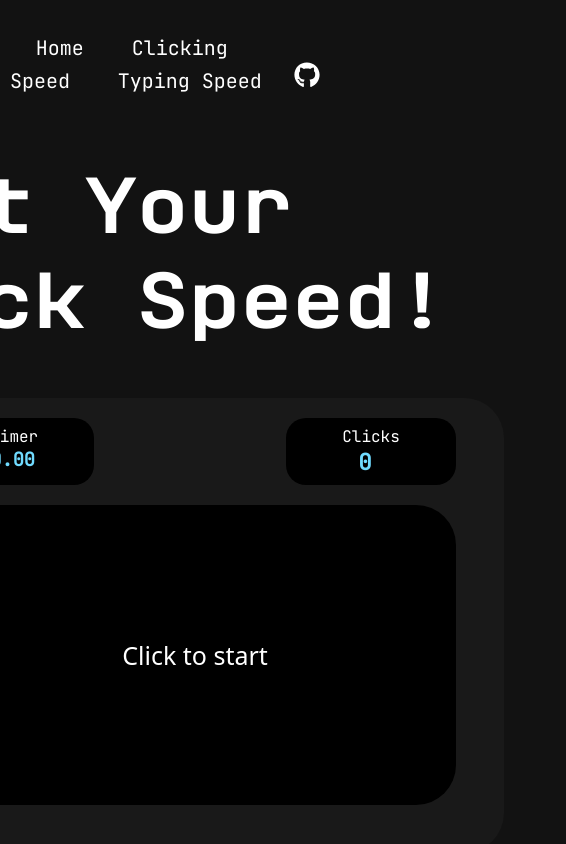
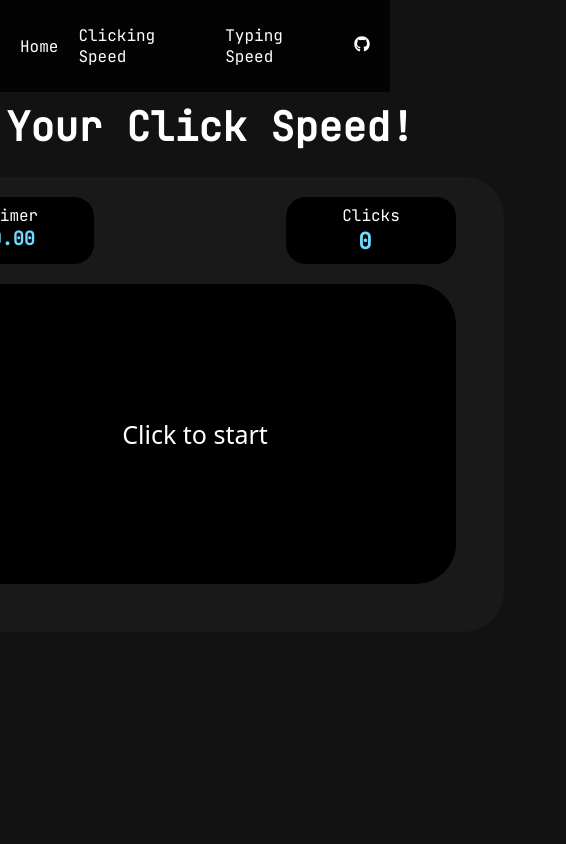
Before and after one commit to advayc/gorilla-speed, a Next.js app: page /clicks in a window 390 px wide. Shown: the top 844 px of the page, 566 px wide, since content can reach past the window. Built offline with nearby package versions, Linux system fonts and the light colour scheme.

Commit message:
responsive

```diff
--- a/styles/Home.module.css
+++ b/styles/Home.module.css
@@ -1,5 +1,35 @@
 @import url('https://fonts.googleapis.com/css2?family=JetBrains+Mono&display=swap');
 
+
+@media screen and (max-width: 768px) {
+  .title {
+    font-size: 3rem;
+    transform: scale(1, 1);
+  }
+
+  .description {
+    font-size: 1rem;
+  }
+}
+@media screen and (max-width: 350px) and (max-height: 652px) {
+  .container {
+    height: 100%;
+  }
+  .title, .description {
+    font-size: 1.5rem;
+  }
+}
+@media screen and (max-width: 480px) {
+  .title {
+    font-size: 2.5rem;
+  }
+
+  .description {
+    font-size: 0.875rem;
+  }
+}
+
+/* Existing CSS */
 .container {
   height: 100vh;
   display: flex;
@@ -106,7 +136,6 @@
   font-family: 'JetBrains Mono', monospace;
   position: relative;
   z-index: 2;
-
 }
 
 .placeholder {
@@ -124,7 +153,7 @@
 
 .textarea {
   position: relative;
-  color: transperent;
+  color: transparent;
 }
 
 .reset {
@@ -138,5 +167,5 @@
   font-family: 'JetBrains Mono', monospace;
   font-weight: 900;
   text-transform: uppercase;
-  transform: scale(1.1,.9);
+  transform: scale(1.1, 0.9);
 }
--- a/styles/globals.css
+++ b/styles/globals.css
@@ -4,7 +4,7 @@
   --max-width: 1100px;
   --border-radius: 12px;
   --font-mono: 'JetBrains Mono', monospace;
-  }
+}
 
 @media (prefers-color-scheme: dark) {
   :root {
@@ -14,6 +14,7 @@
   }
 }
 
+/* Rest of your global styles... */
 * {
   box-sizing: border-box;
   padding: 0;
@@ -24,8 +25,8 @@ main {
   display: flex;
   align-items: center;
   justify-content: center;
+  padding: 20px; /* Added padding for better mobile spacing */
 }
-
 
 html,
 body {
@@ -35,13 +36,11 @@ body {
 
 body {
   background: linear-gradient(
-      to bottom,
-      transparent,
-      rgb(var(--background-end-rgb))
-    )
-    rgb(var(--background-start-rgb));
-    font-family: 'JetBrains Mono', sans-serif;
-
+    to bottom,
+    transparent,
+    rgb(var(--background-end-rgb))
+  ) rgb(var(--background-start-rgb));
+  font-family: 'JetBrains Mono', sans-serif;
 }
 
 a {
@@ -56,15 +55,14 @@ h5 {
   font-weight: 100;
   display: flex;
   justify-content: center;
-  transform: scale(1.2,.999);
-
+  transform: scale(1.2, 0.999);
 }
 
 h1 {
   font-size: 5rem;
   font-weight: 900;
   text-transform: uppercase;
-  transform: scale(1.1,.9);
+  transform: scale(1.1, 0.9);
 }
 
 h2 {
@@ -72,10 +70,50 @@ h2 {
   margin-top: 10rem;
   margin-bottom: 3rem;
   font-weight: 900;
-  transform: scale(1.2,.999);
-
+  transform: scale(1.2, 0.999);
 }
 
 html {
   color-scheme: dark;
 }
+
+/* Responsive Styles */
+@media screen and (max-width: 768px) {
+  h1 {
+    font-size: 3rem;
+    transform: scale(1, 1);
+  }
+
+  h2 {
+    font-size: 2.5rem;
+    margin-top: 5rem;
+    margin-bottom: 1.5rem;
+    transform: scale(1, 1);
+  }
+
+  h5 {
+    font-size: 1rem;
+  }
+}
+
+@media screen and (max-width: 380px) {
+  h1 {
+    font-size: 2.5rem;
+  }
+
+  h2 {
+    font-size: 2rem;
+  }
+
+  body h5 {
+    font-size: 0.875rem !important;
+  }
+}
+@media screen and (max-width: 300px) and (max-height: 652px) {
+  html, body {
+    font-size: 14px;
+  }
+  h1, h2, h5 {
+    transform: scale(1, 1);
+  }
+}
--- a/styles/navbar.css
+++ b/styles/navbar.css
@@ -6,34 +6,57 @@
     display: flex;
     justify-content: center;
     align-items: center;
-    margin-top: 25px;
+    padding: 10px; /* Adjusted padding for mobile devices */
+    background-color: rgba(0, 0, 0, 0.8); /* Added background for better visibility on mobile */
   }
 
   .navbar-img {
     font-size: 26px;
     padding: 10px;
-    padding-bottom: 0;
-    padding-top: 0;
     cursor: pointer;
     transition: color 0.15s cubic-bezier(0.4, 0, 0.2, 1) 50ms;
   }
 
   .navbar-element {
-    margin: 0 0.75rem 0 0.99rem;
+    margin: 0 0.75rem;
     font-size: 20px;
     padding: 10px;
     cursor: pointer;
     transition: color 0.15s cubic-bezier(0.4, 0, 0.2, 1) 50ms;
   }
 
-.navbar-img:hover {
-    color: #c084fc;
+  .navbar-img:hover,
+  .navbar-element:hover {
+    color: #c084fc; /* Updated hover color */
   }
 
   .navbar-text {
+    display: flex;
+    align-items: center;
+  }
+
+  @media screen and (max-width: 768px) {
+    .navbar {
+      flex-direction: column;
+      padding: 15px;
+    }
+
+    .navbar-element,
+    .navbar-img {
+      font-size: 18px;
+      margin: 5px 0;
+    }
+  }
+
+  @media screen and (max-width: 480px) {
+    .navbar {
+      flex-direction: column;
       padding: 10px;
     }
 
-.navbar-element:hover {
-    color: #00bfff;
+    .navbar-element,
+    .navbar-img {
+      font-size: 16px;
+      margin: 5px 0;
     }
+  }
```
Also changed, not shown: pages/index.jsx (+5 -8 lines). Lines whose indentation alone changed are shown as unchanged.
